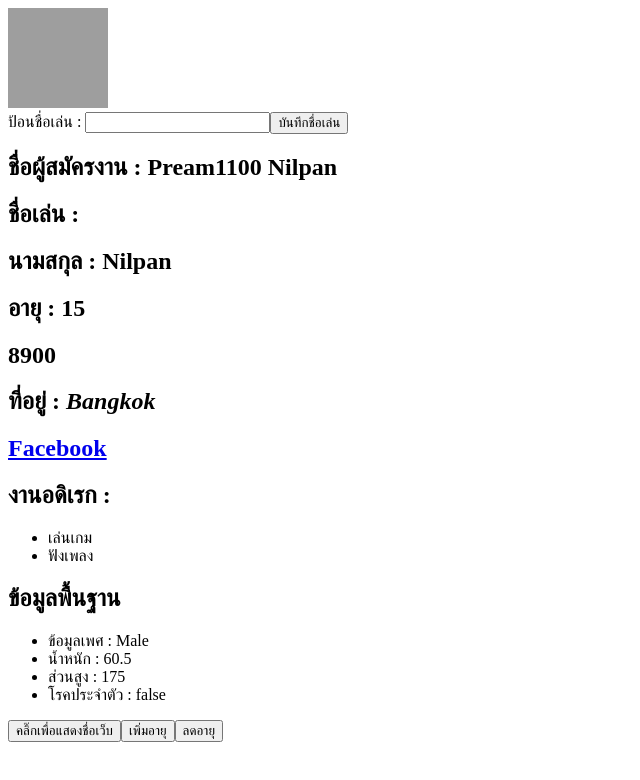
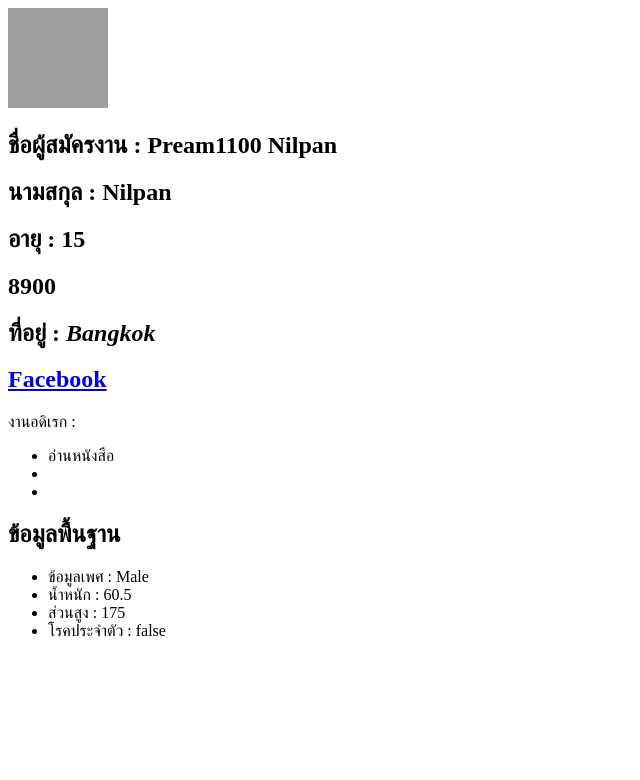
Before and after one commit to thammapakorn/Vuejs-basic, a Vue app in the folder my-app/: page / in a window 1280 px wide. Shown: the top 780 px of the page, without its empty margins (0-640 px from the left). Built offline with nearby package versions, Linux system fonts and the light colour scheme; grey boxes are pictures that could not be loaded.

Commit message:
ลองใช้ v-if v-else กับ ตัวแปร Array hobby งานอดิเรก

```diff
--- a/my-app/src/App.vue
+++ b/my-app/src/App.vue
@@ -1,23 +1,22 @@
 <template>
  <section>
     <img v-bind:src="picture" :width="size" :height="size"/><br/>
-    <form @submit.prevent="submitForm">
-      <label>ป้อนชื่อเล่น : </label>
-      <input type="text" ref="nicknameEl"/>
-      <button type="submit">บันทึกชื่อเล่น</button>
-    </form>
     <h1>ชื่อผู้สมัครงาน : {{ getFullName() }}</h1>
-    <h1>ชื่อเล่น : {{ nickName }}</h1>
     <h1>นามสกุล : {{lastName }}</h1>
     <h1>อายุ : {{ age }}</h1>
     <h2>{{ 8700+200 }}</h2>
     <h2>ที่อยู่ : <span v-html="address"></span></h2>
     <a :href="social" target="_blank"><h2>Facebook</h2></a>
-    <h2>งานอดิเรก :</h2>
+    <p v-if="hobby.length === 0">ไม่มีงานอดิเรก</p>
+    <div v-else>
+      <p>งานอดิเรก :</p>
     <ul>
+      <li>{{ hobby[0] }}</li>
       <li>{{ hobby[1] }}</li>
       <li>{{ hobby[2] }}</li>
     </ul>
+
+    </div>
     <h2>ข้อมูลพื้นฐาน</h2>
     <ul>
       <li>ข้อมูลเพศ : {{ general.gender }}</li>
@@ -25,9 +24,6 @@
       <li>ส่วนสูง : {{ general.height }}</li>
       <li>โรคประจำตัว : {{ general.status }}</li>
     </ul>
-    <button @click="showWebName">คลิ๊กเพื่อแสดงชื่อเว็บ</button>
-    <button @click.ctrl="addAge(10)">เพิ่มอายุ</button>
-    <button @click.middle="downAge(5)">ลดอายุ</button>
  </section>
 </template>
 
@@ -45,7 +41,7 @@ export default {
       picture: "https://cdn-icons-png.flaticon.com/512/4042/4042171.png",
       size:100,
       social:"https://www.facebook.com/preammaerq/",
-      hobby:["อ่านหนังสือ","เล่นเกม","ฟังเพลง","ดูหนัง"],
+      hobby:["อ่านหนังสือ"],
       general:{gender:"Male",weight:60.5,height:175,status:false},
       webname: "Vue.js basic"
     }
@@ -53,18 +49,6 @@ export default {
   methods:{
     getFullName(){
       return `${this.firstName}  ${this.lastName}`
-    },
-    showWebName(){
-      alert(this.webname)
-    },
-    addAge(value){
-      return this.age+=value
-    },
-    downAge(value){
-      return this.age-=value
-    },
-    submitForm(){
-      this.nickName=this.$refs.nicknameEl.value;
     }
   }
 }
```
